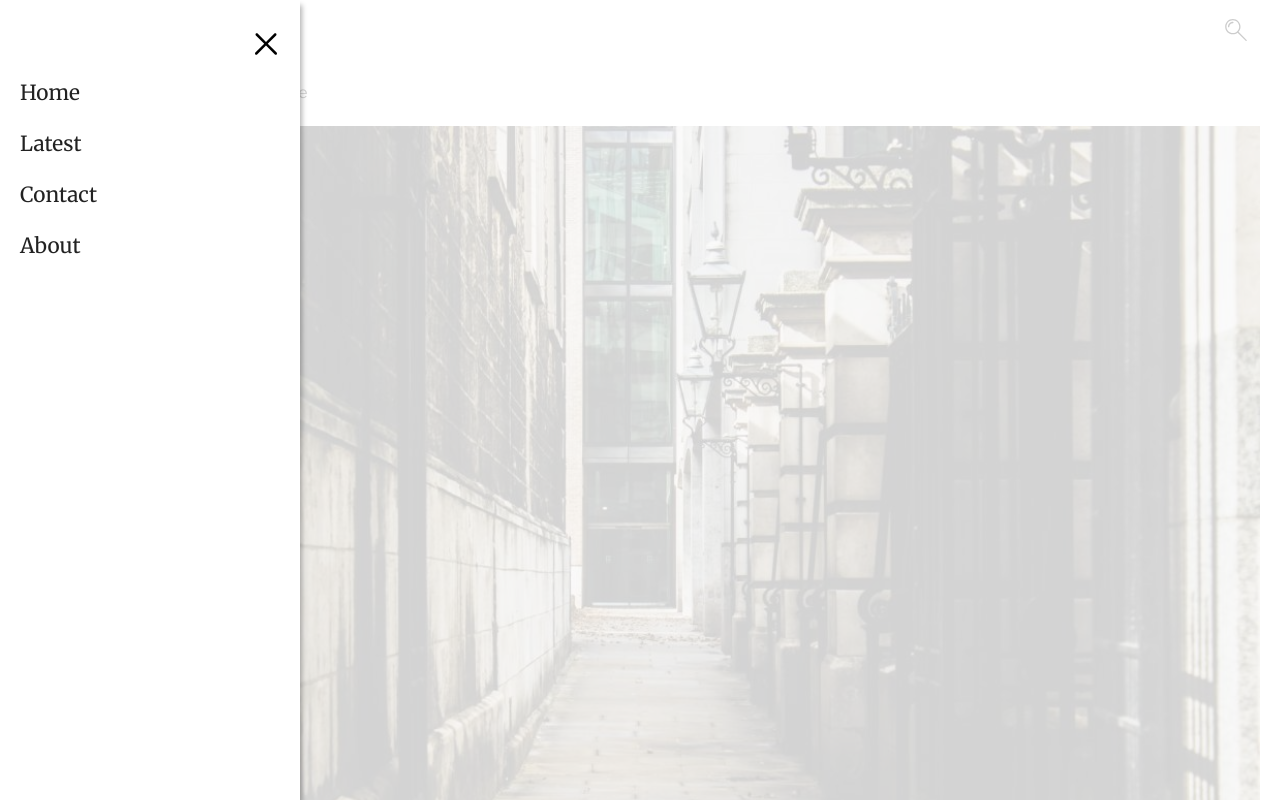
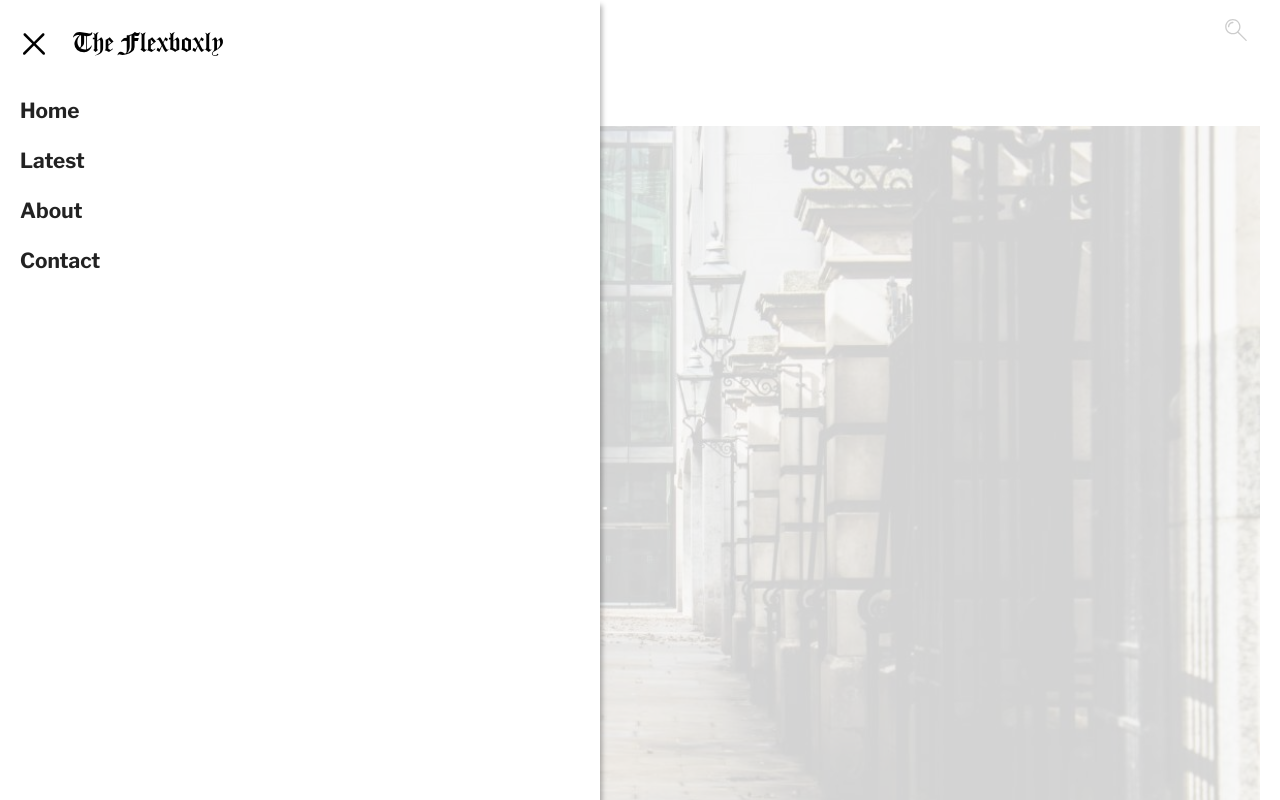
Before and after one commit to darkroom51/flexboxly-react, a React (Create React App) app: page / in a window 1280 px wide. Both pictures are taken after a click on the button 44 px from the left and 30 px from the top of the page. Shown: the top 800 px of the page. Built offline with nearby package versions, Linux system fonts and the light colour scheme.

Commit message:
add animation to MenuDrawer

```diff
--- a/src/components/Navbar/MenuDrawer.js
+++ b/src/components/Navbar/MenuDrawer.js
@@ -2,6 +2,7 @@ import React from "react";
 import styled from "styled-components";
 import StyledIconButton from "../common/StyledIconButton";
 import Icon from "../../assets/icons/cancel.svg";
+import Logo from "./Logo";
 
 const StyledOverlay = styled.div`
   position: fixed;
@@ -11,6 +12,9 @@ const StyledOverlay = styled.div`
   right: 0;
   background-color: rgba(255, 255, 255, 0.8);
   z-index: 100;
+  transition: all 0.08s linear;
+  visibility: ${({ menuOpened }) => (menuOpened ? "visible" : "hidden")};
+  opacity: ${({ menuOpened }) => (menuOpened ? 1 : 0)};
 `;
 
 const StyledDrawer = styled.div`
@@ -18,22 +22,33 @@ const StyledDrawer = styled.div`
   top: 0;
   bottom: 0;
   left: 0;
-  width: 300px;
+  width: 70vw;
+  min-width: 300px;
+  max-width: 600px;
   padding: 20px 10px;
   background-color: rgba(255, 255, 255, 1);
   box-shadow: ${({ theme }) => theme.lightShadow};
   z-index: 101;
+  transition: transform 0.2s linear;
+  transform: translateX(${({ menuOpened }) => (menuOpened ? "0" : "-100%")});
 `;
+
+const StyledTopbar = styled.div`
+  display: flex;
+  align-items: center;
+ `;
+
+
 
 const DummyMenu = styled.ul`
   list-style: none;
-  padding:0;
-  margin:0;
-  margin-top: 5rem;
+  margin-top: 2rem;
 
   li {
+    font-family: ${({theme})=>theme.fontSans};
     font-size: 1.3em;
-    width:100%;
+    font-weight: 700;
+    width: 100%;
     margin: 5px 0;
     padding: 10px;
   }
@@ -44,25 +59,25 @@ const DummyMenu = styled.ul`
 `;
 
 const MenuDrawer = ({ menuOpened, toggleMenu }) => {
-  if (menuOpened) {
   return (
-      <StyledOverlay>
-        <StyledDrawer>
-          <StyledIconButton onClick={toggleMenu} style={{float:'right'}}>
+    <>
+      <StyledDrawer menuOpened={menuOpened}>
+        <StyledTopbar>
+          <StyledIconButton onClick={toggleMenu}>
             <img src={Icon} alt="Open Menu" />
           </StyledIconButton>
+          <Logo />
+        </StyledTopbar>
         <DummyMenu>
           <li>Home</li>
           <li>Latest</li>
+          <li>About</li>
           <li>Contact</li>
-            <li>About</li>
         </DummyMenu>
       </StyledDrawer>
-      </StyledOverlay>
+      <StyledOverlay menuOpened={menuOpened} onClick={toggleMenu} />
+    </>
   );
-  }
-
-  return null;
 };
 
 export default MenuDrawer;
```
Lines whose indentation alone changed are shown as unchanged.
